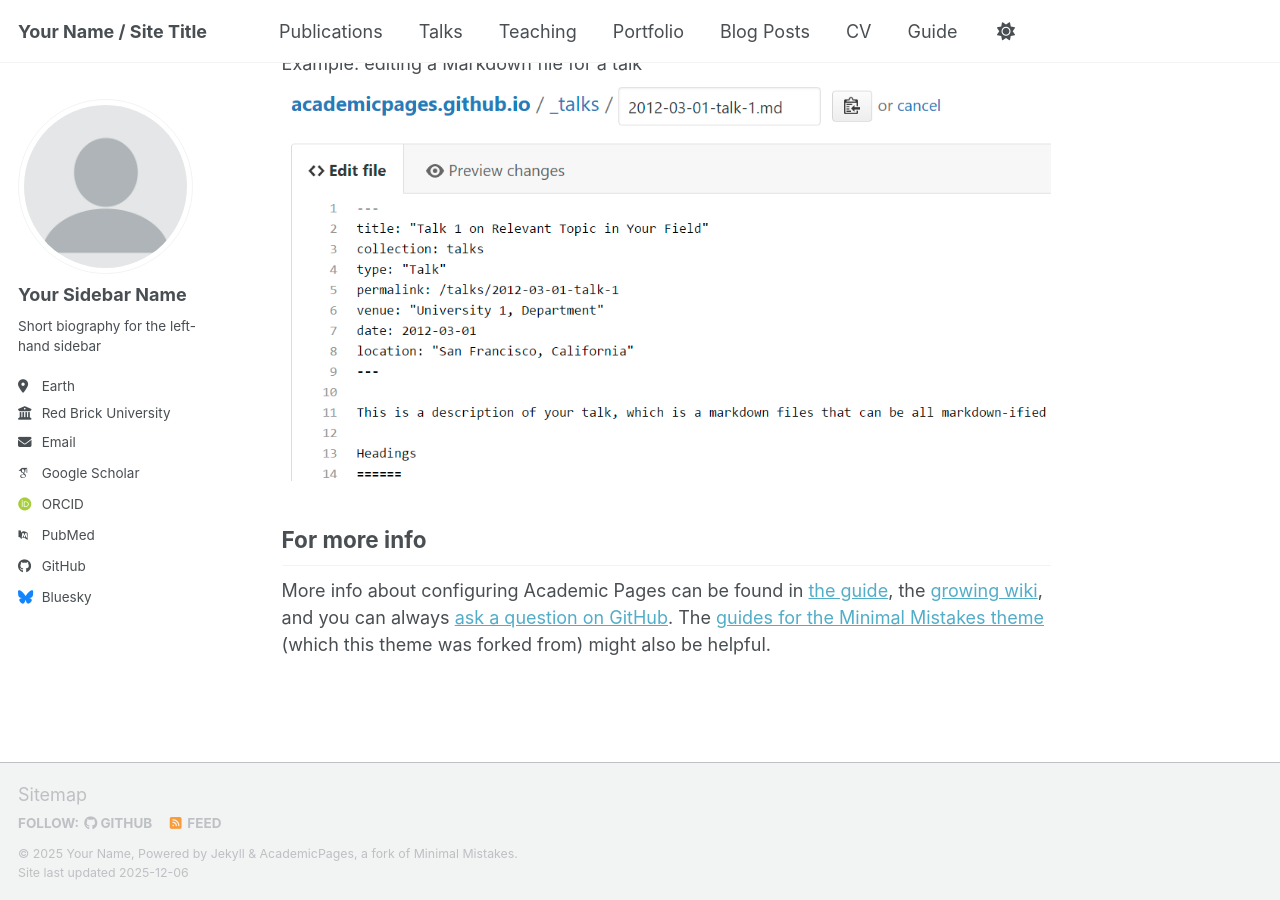
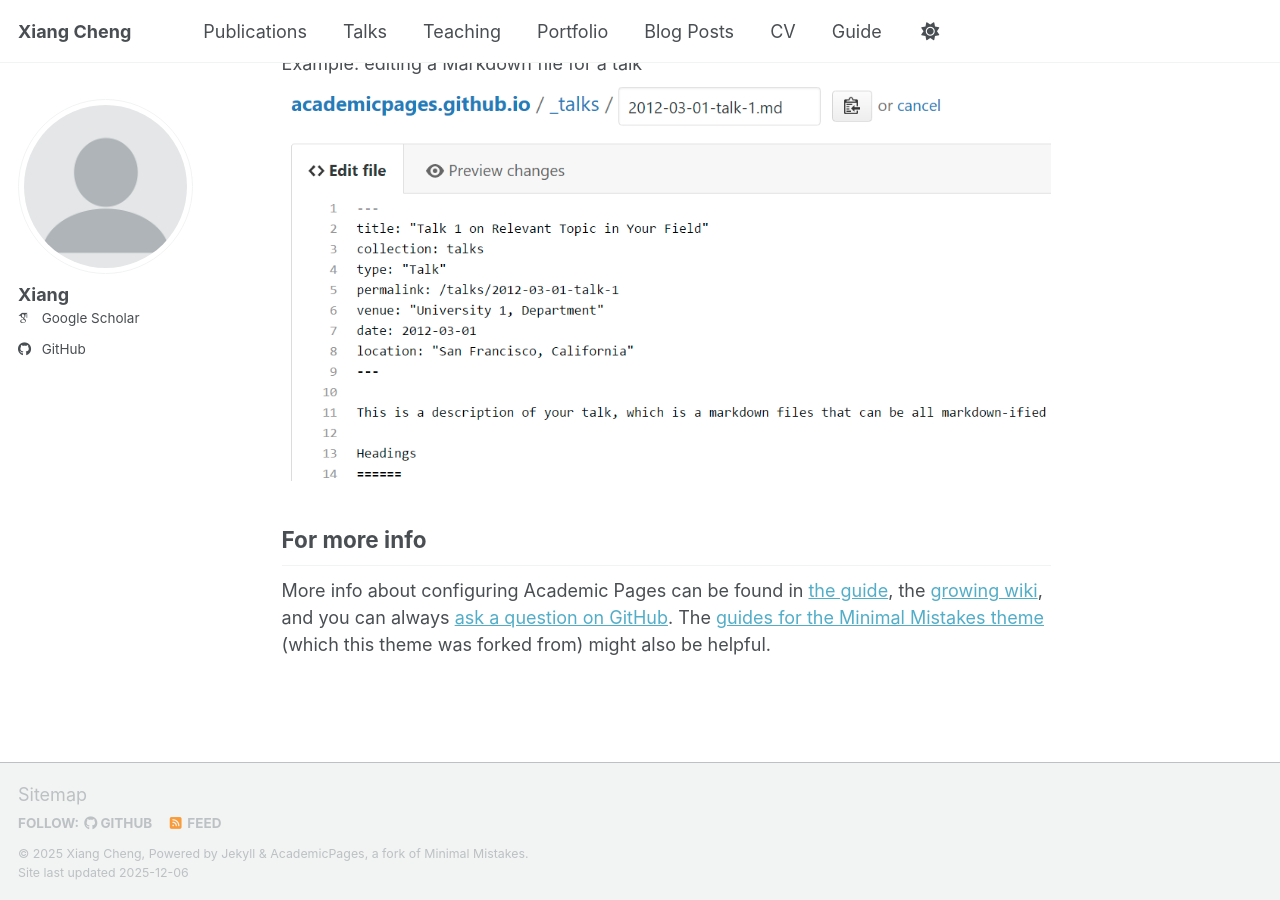
Before and after one commit to CXWorks/cxworks.github.io, a Jekyll site: the page built from _pages/about.md, in a window 1280 px wide and 900 px high, scrolled down 2718 px. Built offline with Jekyll 4.4.1, drawn with Linux system fonts in a browser that asks for light colours; some web fonts are replaced; a script bundle is joined from its source files by our own code; library files that are not in the unit come from our copies; some of the changed lines change nothing that is shown.

Commit message:
Update _config.yml

```diff
--- a/_config.yml
+++ b/_config.yml
@@ -9,14 +9,14 @@
 # Basic Site Settings
 locale                   : "en-US"
 site_theme               : "default" # Currently available options are "default", "air"
-title                    : "Your Name / Site Title"
+title                    : "Xiang Cheng"
 title_separator          : "-"
-name                     : &name "Your Name"
+name                     : &name "Xiang Cheng"
 description              : &description "Your Name's academic portfolio"   # Update this with a general description of your site, this is the default if not overridden by a page
-url                      : https://academicpages.github.io # The base hostname & protocol for your site e.g. "https://[your GitHub username].github.io",
+url                      : https://cxworks.github.io # The base hostname & protocol for your site e.g. "https://[your GitHub username].github.io",
                                                            # or if you already have some other page hosted on Github then use "https://[your GitHub username].github.io/[Your Repo Name]"
 baseurl                  : "" # the subpath of your site, e.g. "/blog"
-repository               : "academicpages/academicpages.github.io"
+repository               : "cxworks/cxworks.github.io"
 
 # Site Author - The following control what appear as part of the author content on the side bar.
 #               If a field is blank the icon and link will not appear, otherwise it will be shown.
@@ -24,63 +24,15 @@ repository               : "academicpages/academicpages.github.io"
 author:
   # Biographic information
   avatar           : "profile.png"
-  name             : "Your Sidebar Name"
-  pronouns         : # example: "she/her"
-  bio              : "Short biography for the left-hand sidebar"
-  location         : "Earth"
-  employer         : "Red Brick University"
-  uri              : # URL
-  email            : "none@example.org"
+  name             : "Xiang"
+  pronouns         : # example: "he/him"
 
   # Academic websites
-  academia         : # URL
-  arxiv            : # URL - Update with the correct link to your profile
-  googlescholar    : "https://scholar.google.com/citations?user=PS_CX0AAAAAJ"
-  inspire-hep      : # URL
-  impactstory      : # URL
-  orcid            : "https://orcid.org/yourorcidurl"
-  semantic         : # URL
-  ssrn             : # URL
-  pubmed           : "https://www.ncbi.nlm.nih.gov/pubmed/?term=john+snow"
-  researchgate     : # URL
-  scopus           : # URL
-  zotero           : # URL
+  googlescholar    : "https://scholar.google.com/citations?user=IVxzAd0AAAAJ"
 
 
   # Repositories and software development
-  bitbucket        : # Username - Update with your username on the site
-  codepen          : # Username
-  dribbble         : # Username
-  github           : "academicpages"
-  kaggle           : # Username
-  stackoverflow    : # User number or user number and name (i.e., use "1" or "1/jeff-atwood")
-
-  # Social media
-  artstation       : # Username
-  bluesky          : "bsky.app" # Replace this with you Bluesky username
-  facebook         : # Username
-  flickr           : # Username
-  foursquare       : # Username
-  goodreads        : # Username
-  google_plus      : # Username
-  keybase          : # Username
-  instagram        : # Username
-  lastfm           : # Username
-  linkedin         : # Username
-  mastodon         : # URL
-  medium           : # URL
-  pinterest        : # Username
-  soundcloud       : # Username
-  steam            : # Username
-  telegram         : # URL
-  tumblr           : # Username
-  twitter          : # Username for X / Twitter
-  vine             : # Username
-  weibo            : # Username
-  wikipedia        : # Username
-  xing             : # Username
-  youtube          : # Username
-  zhihu            : # Username
+  github           : "cxworks"
 
 # Publication Category - The following the list of publication categories and their headings
 publication_category:
```
